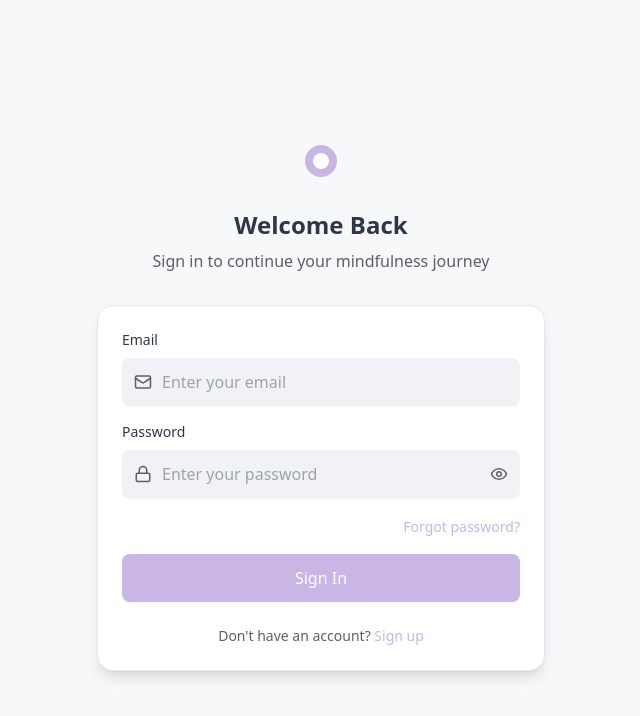
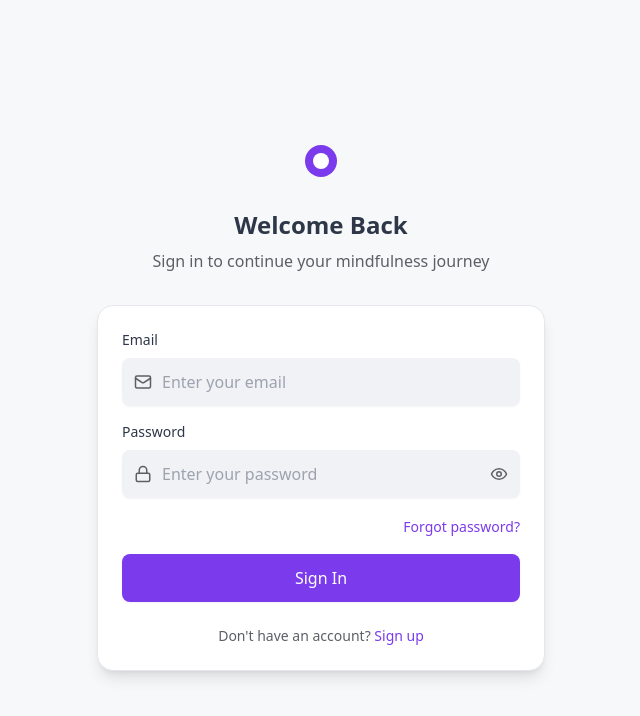
Before and after one commit to SwayamSMangshetty/swayam-mind-ease, a React (Vite) app: page /login in a window 1280 px wide. Shown: the top 716 px of the page, without its empty margins (319-959 px from the left). Built offline with nearby package versions, Linux system fonts and the light colour scheme; no server answers.

Commit message:
Fix Light Purple Colors - Make Them Darker and More Readable

```diff
--- a/src/index.css
+++ b/src/index.css
@@ -13,7 +13,7 @@
   --highlight: #C9B6E4;
   --border: #E5E7EB;
   --border-muted: #E5E7EB;
-  --primary: #C9B6E4;
+  --primary: #7C3AED;
   --secondary: #A9D6E5;
   --danger: #E53E3E;
   --warning: #DD6B20;
@@ -31,7 +31,7 @@
   --highlight: #A18EC1;
   --border: #4A5568;
   --border-muted: #2D3748;
-  --primary: #A18EC1;
+  --primary: #8B5CF6;
   --secondary: #7FB7C9;
   --danger: #FC8181;
   --warning: #F6AD55;
```
